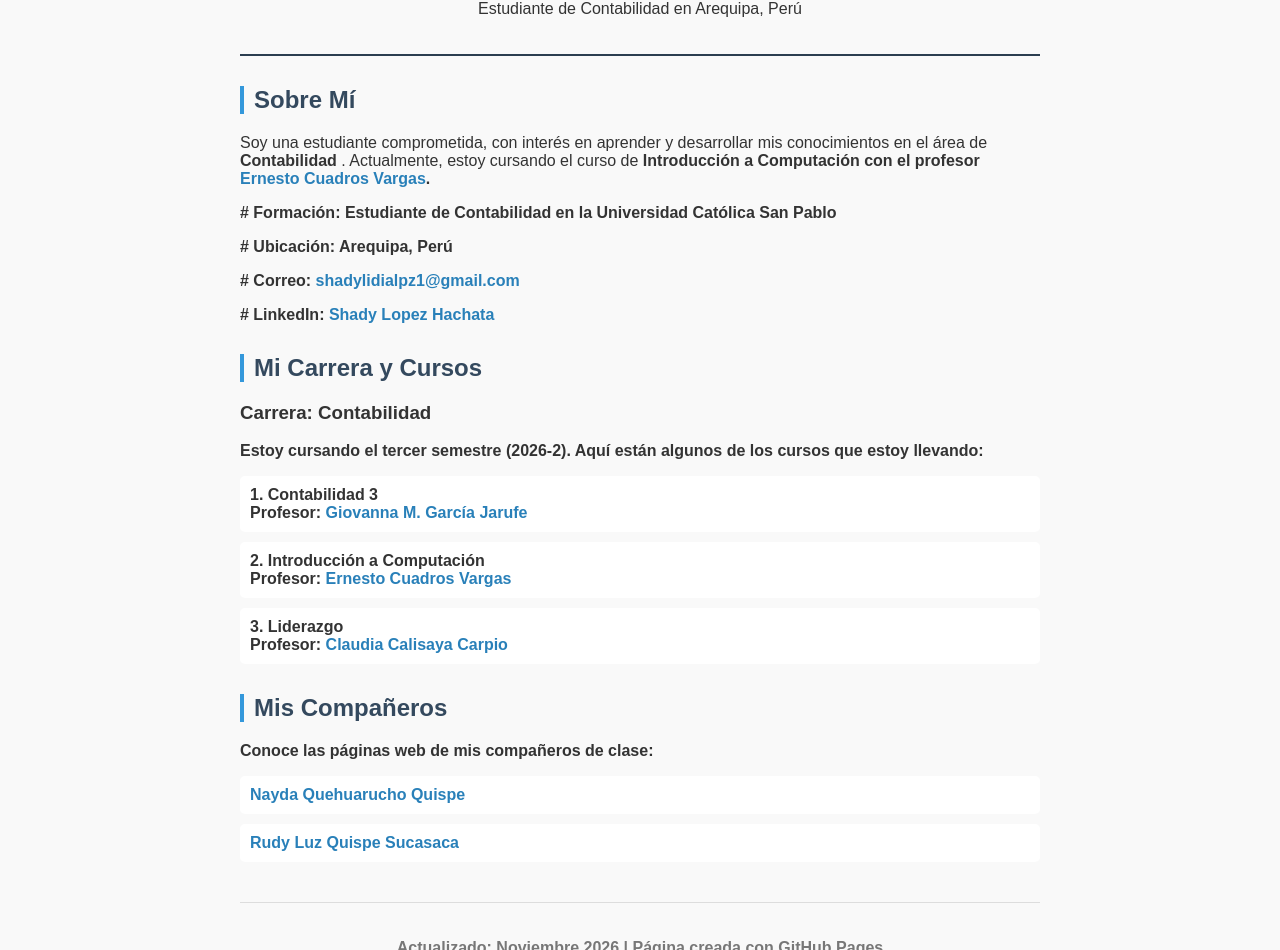
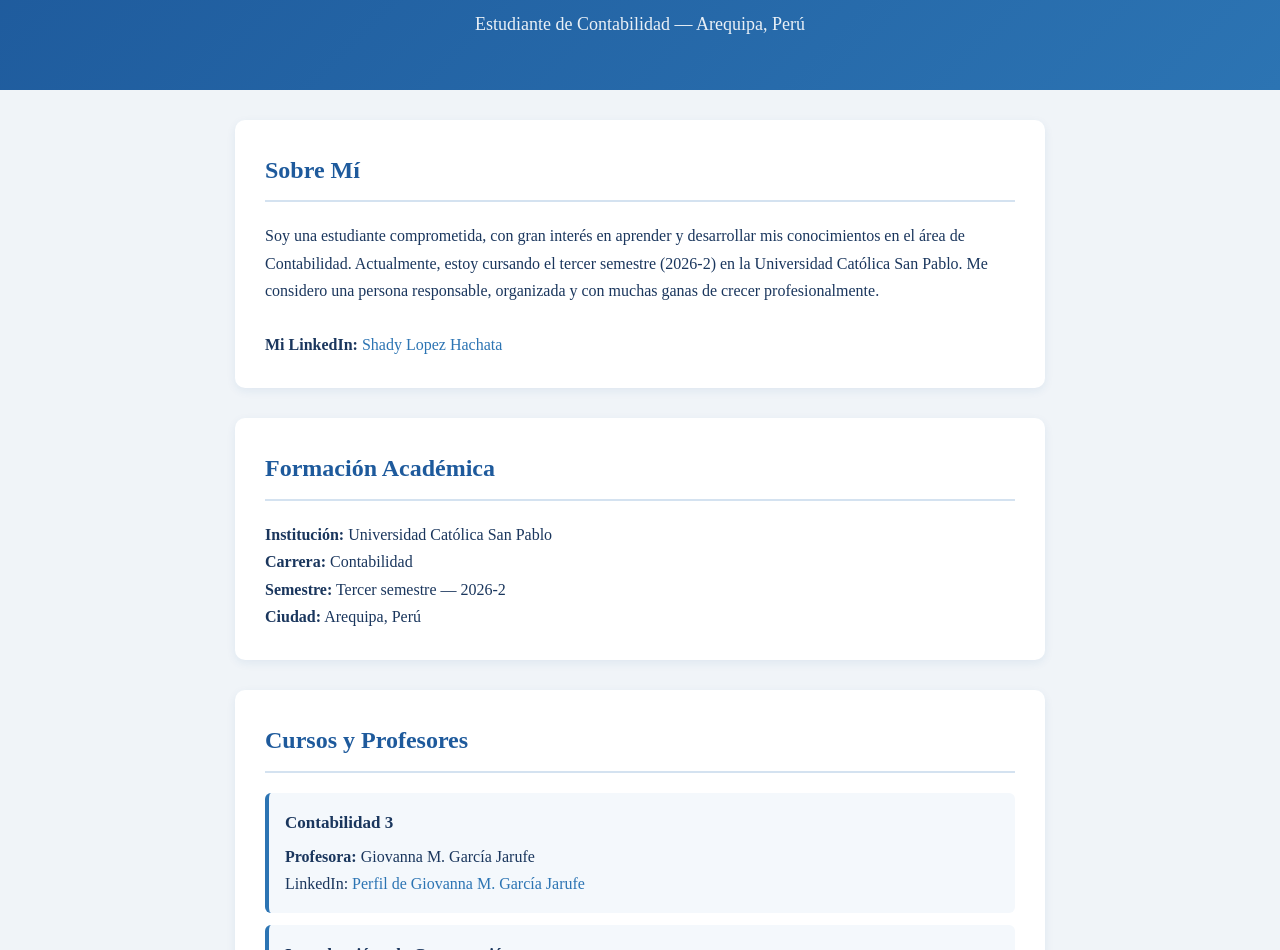
Before and after one commit to shady-lopez-hachata/shady-lopez-hachata.github.io, a plain HTML site: page index.html in a window 1280 px wide. Shown: the part 100-1050 px from the top of the page. Drawn offline with Linux system fonts and the light colour scheme.

Commit message:
Refactor index.html for improved layout and content
Updated the HTML structure and styles for better layout and readability. Enhanced the content to reflect current academic information and added new sections.

```diff
--- a/index.html
+++ b/index.html
@@ -3,52 +3,88 @@
 <head>
     <meta charset="UTF-8">
     <meta name="viewport" content="width=device-width, initial-scale=1.0">
-    <title>Shady Lidia Lopez Hachata-Página Personal</title>
-    <meta name="description" content="Página personal de Shady Lidia Lopez Hachata, estudiante de Contabilidad en Arequipa, Perú. Conoce mi formación académica, cursos y contactos.">
+    <title>Shady Lidia Lopez Hachata — Página Personal</title>
+    <meta name="description" content="Shady Lidia Lopez Hachata, estudiante de Contabilidad en Arequipa, Perú.">
     <style>
+        * {
+            margin: 0;
+            padding: 0;
+            box-sizing: border-box;
+        }
         body {
-            font-family: Time New Roman, sans-serif;
-            max-width: 800px;
-            margin: 0 auto;
-            padding: 20px;
-            background-color: #f9f9f9;
-            color: #333;
+            font-family: "Times New Roman", serif;
+            line-height: 1.7;
+            color: #1a365d;
+            background-color: #f0f4f8;
         }
         header {
+            background: linear-gradient(135deg, #1e5a9c 0%, #2c74b3 100%);
+            color: white;
+            padding: 50px 20px;
             text-align: center;
-            border-bottom: 2px solid #2c3e50;
-            padding-bottom: 20px;
         }
-        h1 {
-            color: #2c3e50;
+        header h1 {
+            font-size: 30px;
+            margin-bottom: 8px;
+        }
+        header p {
+            font-size: 18px;
+            opacity: 0.9;
+        }
+        .contenedor {
+            max-width: 850px;
+            margin: 0 auto;
+            padding: 30px 20px;
         }
         section {
-            margin: 30px 0;
+            background-color: white;
+            margin-bottom: 30px;
+            padding: 30px;
+            border-radius: 10px;
+            box-shadow: 0 3px 10px rgba(30, 90, 156, 0.08);
         }
-        h2 {
-            color: #34495e;
-            border-left: 4px solid #3498db;
-            padding-left: 10px;
+        section h2 {
+            color: #1e5a9c;
+            font-size: 24px;
+            margin-bottom: 20px;
+            padding-bottom: 10px;
+            border-bottom: 2px solid #d4e2f0;
+        }
+        .curso {
+            background-color: #f4f8fc;
+            padding: 16px;
+            margin: 12px 0;
+            border-left: 4px solid #2c74b3;
+            border-radius: 6px;
+        }
+        .curso h3 {
+            color: #1a365d;
+            font-size: 17px;
+            margin-bottom: 5px;
         }
         a {
-            color: #2980b9;
+            color: #2c74b3;
             text-decoration: none;
+            font-weight: 500;
         }
         a:hover {
             text-decoration: underline;
         }
-        .curso, .compañero {
+        .compañero {
+            margin: 8px 0;
+        }
+        .contacto-item {
             margin: 10px 0;
-            padding: 10px;
-            background: white;
-            border-radius: 5px;
+            font-size: 16px;
         }
         footer {
             text-align: center;
-            margin-top: 40px;
-            padding-top: 20px;
-            border-top: 1px solid #ddd;
-            color: #777;
+            padding: 25px;
+            color: #5a7a9a;
+            font-size: 14px;
+        }
+        @media (max-width: 600px) {
+            section { padding: 20px; }
         }
     </style>
 </head>
@@ -56,54 +92,82 @@
 
     <header>
         <h1>Shady Lidia Lopez Hachata</h1>
-        <p>Estudiante de Contabilidad en Arequipa, Perú</p>
+        <p>Estudiante de Contabilidad — Arequipa, Perú</p>
     </header>
 
-    <section id="sobre-mi">
-        <h2> Sobre Mí</h2>
-        <p>Soy una estudiante comprometida, con interés en aprender y desarrollar mis conocimientos en el área de <strong> Contabilidad </strong>. Actualmente, estoy cursando el curso de <strong>Introducción a Computación<strong/> con el profesor <a href="https://socios.spc.org.pe/ecuadros/" target="_blank">Ernesto Cuadros Vargas</a>.</p>
-        <p><strong> # Formación:</strong> Estudiante de Contabilidad en la Universidad Católica San Pablo</p>
-        <p><strong> # Ubicación:</strong> Arequipa, Perú</p>
-        <p><strong> # Correo:</strong> <a href="mailto:shadylidialpz1@gmail.com">shadylidialpz1@gmail.com</a></p>
-        <p><strong> # LinkedIn:</strong> <a href="https://www.linkedin.com/in/shady-lopez-hachata-16a35438b?utm_source=share_via&utm_content=profile&utm_medium=member_android" target="_blank">Shady Lopez Hachata</a></p>
+    <div class="contenedor">
+        <section>
+            <h2>Sobre Mí</h2>
+            <p>Soy una estudiante comprometida, con gran interés en aprender y desarrollar mis conocimientos en el área de Contabilidad. Actualmente, estoy cursando el tercer semestre (2026-2) en la Universidad Católica San Pablo. Me considero una persona responsable, organizada y con muchas ganas de crecer profesionalmente.</p>
+            <br>
+            <p> <strong>Mi LinkedIn:</strong> <a href="https://www.linkedin.com/in/shady-lopez-hachata-16a35438b?utm_source=share_via&utm_content=profile&utm_medium=member_android" target="_blank">Shady Lopez Hachata</a></p>
         </section>
 
-    <section id="carrera">
-        <h2> Mi Carrera y Cursos</h2>
+        <section>
+            <h2>Formación Académica</h2>
+            <p><strong>Institución:</strong> Universidad Católica San Pablo</p>
+            <p><strong>Carrera:</strong> Contabilidad</p>
+            <p><strong>Semestre:</strong> Tercer semestre — 2026-2</p>
+            <p><strong>Ciudad:</strong> Arequipa, Perú</p>
+        </section>
 
-        <h3>Carrera: Contabilidad</h3>
-        <p>Estoy cursando el tercer semestre (2026-2). Aquí están algunos de los cursos que estoy llevando:</p>
+        <section>
+            <h2>Cursos y Profesores</h2>
 
             <div class="curso">
-            <strong>1. Contabilidad 3</strong><br>
-            Profesor: <a href="https://www.linkedin.com/in/giovanna-m-garcía-jarufe?utm_source=share_via&utm_content=profile&utm_medium=member_android" target="_blank">Giovanna M. García Jarufe</a>
+                <h3> Contabilidad 3</h3>
+                <p><strong>Profesora:</strong> Giovanna M. García Jarufe</p>
+                <p> LinkedIn: <a href="https://www.linkedin.com/in/giovanna-m-garcía-jarufe?utm_source=share_via&utm_content=profile&utm_medium=member_android" target="_blank">Perfil de Giovanna M. García Jarufe</a></p>
             </div>
 
             <div class="curso">
-            <strong>2. Introducción a Computación</strong><br>
-            Profesor: <a href="https://www.linkedin.com/in/ecuadrosv?utm_source=share_via&utm_content=profile&utm_medium=member_android" target="_blank">Ernesto Cuadros Vargas</a>
+                <h3>Introducción a la Computación</h3>
+                <p><strong>Profesor:</strong><a href="https://socios.spc.org.pe/ecuadros/" target="_blank"> Ernesto Cuadros Vargas</a></p>
+                <p><a href="https://www.linkedin.com/in/ecuadrosv?utm_source=share_via&utm_content=profile&utm_medium=member_android" target="_blank">Linkedln</a></p>
             </div>
 
             <div class="curso">
-            <strong>3. Liderazgo</strong><br>
-            Profesor: <a href="https://www.linkedin.com/in/claudia-calisaya-carpio-5821a0173?utm_source=share_via&utm_content=profile&utm_medium=member_android" target="_blank">Claudia Calisaya Carpio</a>
+                <h3>Liderazgo</h3>
+                <p><strong>Profesora:</strong> Claudia Calisaya Carpio</p>
+                <p><a href="https://www.linkedin.com/in/claudia-calisaya-carpio-5821a0173?utm_source=share_via&utm_content=profile&utm_medium=member_android" target="_blank">Linkedln</a></p>
+            </div>
+
+            <div class="curso">
+                <h3>Cálculo en una variable</h3>
+                <p><strong>Profesor:</strong> Jesus Enrique Achire Quispe</p>
+                <p><a href="https://www.linkedin.com/in/jesus-enrique-achire-quispe-a842303b6?utm_source=share_via&utm_content=profile&utm_medium=member_android" target="_blank">Linkedln</a></p>
+            </div>
+
+            <div class="curso">
+                <h3>Filosofía de la Naturaleza</h3>
+                <p><strong>Profesora:</strong> Isabel Morales Benito</p>
+                <p><a href="https://www.linkedin.com/in/isabel-morales-benito-96847134?utm_source=share_via&utm_content=profile&utm_medium=member_android" target="_blank">Linkedln</a></p>
+            </div>
+
+            <div class="curso">
+                <h3>Legislación Laboral</h3>
+                <p><strong>Profesor:</strong> Carlos Rodrigo Abarca Rubianes</p>
+                <p><a href="https://www.linkedin.com/in/carlos-abarca-rubianes-b2242a35?utm_source=share_via&utm_content=profile&utm_medium=member_android" target="_blank">Linkedln</a></p>
             </div>
         </section>
 
-    <section id="compañeros">
-        <h2> Mis Compañeros</h2>
-        <p>Conoce las páginas web de mis compañeros de clase:</p>
-
-        <div class="compañero">
-            <a href="[Enlace página web]" target="_blank">Nayda Quehuarucho Quispe</a>
-        </div>
-        <div class="compañero">
-            <a href="[Enlace página compañero 2]" target="_blank">Rudy Luz Quispe Sucasaca</a>
-        </div>
+        <section>
+            <h2>Páginas de Compañeros</h2>
+            <p class="compañero">🔗 <a href="ENLACE-NAYDA" target="_blank">Nayda Quehuarucho Quispe</a></p>
+            <p class="compañero">🔗 <a href="ENLACE-RUDY" target="_blank">Rudy Luz Quispe Sucasaca</a></p>
         </section>
 
+        <section>
+            <h2>Contacto</h2>
+            <div class="contacto-item">📧 <strong>Correo:</strong> <a href="mailto:shadylidialpz1@gmail.com">shadylidialpz1@gmail.com</a></div>
+            <div class="contacto-item">📍 <strong>Ubicación:</strong> Arequipa, Perú</div>
+            <div class="contacto-item">💼 <strong>LinkedIn:</strong> <a href="https://www.linkedin.com/in/shady-lopez-hachata-16a35438b?utm_source=share_via&utm_content=profile&utm_medium=member_android" target="_blank">Shady Lidia Lopez Hachata</a></div>
+        </section>
+
+    </div>
+
     <footer>
-        <p> Actualizado: Noviembre 2026 | Página creada con GitHub Pages</p>
+        © 2026 Shady Lidia Lopez Hachata — Actualizado en Noviembre de 2026
     </footer>
 
 </body>
```
Lines whose indentation alone changed are shown as unchanged.
